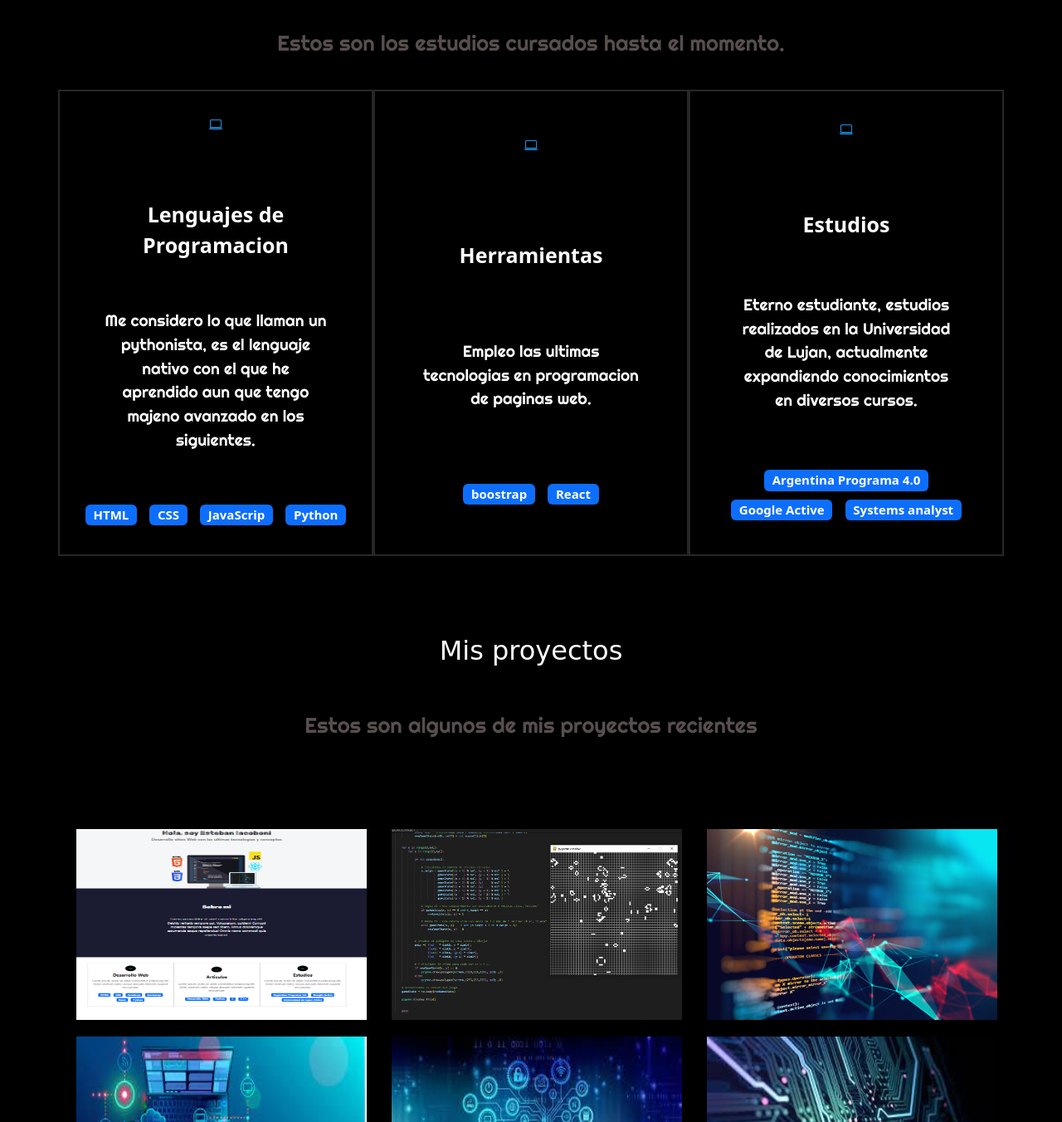
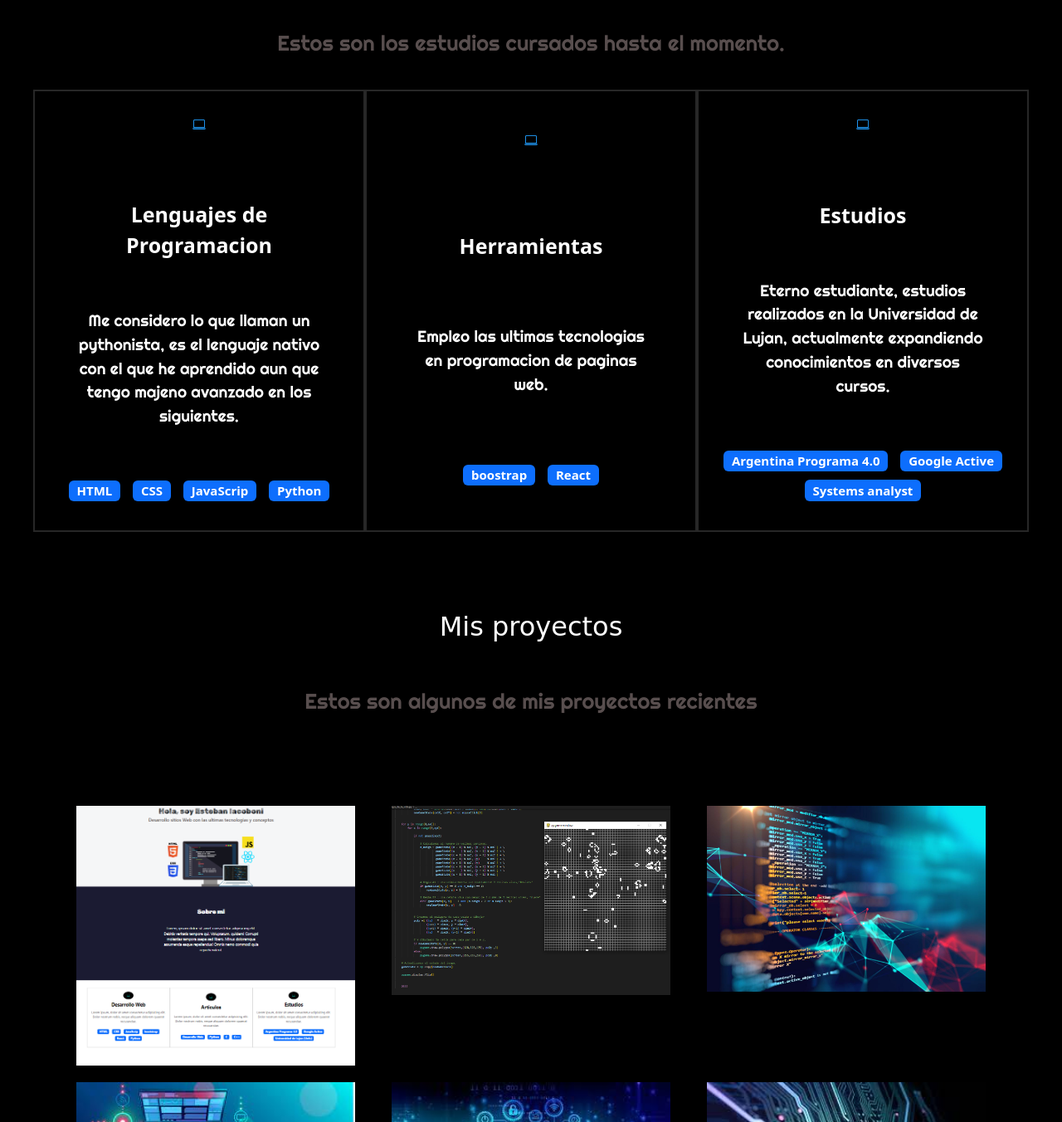
Before and after one commit to Max033/Max-Front-End.github.io, a plain HTML site: page index.html in a window 1280 px wide. Shown: the part 1448-2800 px from the top of the page at 83% size. Drawn offline with nearby package versions, Linux system fonts and the light colour scheme; a web font is replaced by a local one.

Commit message:
ajustamos responsive

```diff
--- a/index.html
+++ b/index.html
@@ -24,6 +24,9 @@
     <link rel="preconnect" href="https://fonts.gstatic.com" crossorigin>
     <link href="https://fonts.googleapis.com/css2?family=Cambo&family=Diplomata&display=swap" rel="stylesheet">
 <body>
+
+
+
     <!--Nav-->
     <nav class="navbar navbar-expand-md navbar-light flex-column">
         <div class="container-fluid">
@@ -55,7 +58,7 @@
         </div>
     </nav>
 
-    <!--Seccion Principal-->
+    <!------------------- Seccion Principal------------------->
     <section class="principal align-items-stretch ">
         <div class="principal-1 d-flex flex-column justify-center align-items-center">
             <img class="imagen-principal" src="imagen/icon.png" alt="Foto de Maximiliano">
@@ -68,7 +71,7 @@
         </div>
     </section>
 
-    <!--About Me-->
+    <!-------------------Seccion de About Me ------------------->
     <section id="sobre-mi" class="about-me seccion-oscura flex-column">
         <div class="contenedor">
             <h2 class="seccion-titulo">Sobre mi</h2>
@@ -85,9 +88,9 @@
         </div>
     </section>
 
-    <!--Experiencia-->
+    <!-------------------Seccion deExperiencia------------------->
     <section id="Experiencia" class="experiencia seccion-oscura">
-        <div class="container text-center">
+        <div class="container-fluid text-center d-flex">
             <div class="row">
                 <div>
                     <h2 class="seccion-titulo">Estudios</h2>
@@ -95,7 +98,7 @@
                 </div>
 
                 <!--Desarrollo Web-->
-                <div class="columna col-12 col-md-4">
+                <div class="columna col col-md-4 ">
                     <i class="bi bi-laptop"></i>
                     <p class="experiencia-titulo">Lenguajes de Programacion</p>
                     <p class="seccion-texto">Me considero lo que llaman un pythonista, es el lenguaje nativo con el que he aprendido aun que tengo majeno avanzado en los siguientes.</p>
@@ -107,7 +110,7 @@
                     </div>
                 </div>
                 <!--Artuculos-->
-                <div class="columna col-12 col-md-4">
+                <div class="columna col col-md-4 ">
                     <i class="bi bi-laptop"></i>
                     <p class="experiencia-titulo">Herramientas</p>
                     <p class="seccion-texto">
@@ -119,7 +122,7 @@
                     </div>
                 </div>
                 <!--Estudios-->
-                <div class="columna col-12 col-md-4">
+                <div class="columna col col-md-4 ">
                     <i class="bi bi-laptop"></i>
                     <p class="experiencia-titulo ">Estudios</p>
                     <p class="seccion-texto">
@@ -136,20 +139,20 @@
         </div>
     </section>
 
-    <!--Proyectos-->
-    <section id="Proyectos" class="proyectos-recientes seccion-oscura d-flex flex-column">
+    <!------------------- Seccion de Proyectos------------------->
+    <section id="Proyectos" class="proyectos-recientes seccion-oscura d-flex flex-column ">
         <h2 class="seccion-titulo ">Mis proyectos</h2>
         <h3 class="seccion-descripcion">Estos son algunos de mis proyectos recientes</h3>
         <!--Galeria de proyectos-->
-        <div class="container d-flex flex-column text-center proyectos-contenedor">
+        <div class="container text-center  proyectos-contenedor">
             <div class="row">
                 <!--Proyecto 1-->
                 <div class="col-12 col-md-6 col-lg-4">
                     <div class="proyecto">
-                        <img src="imagen/Captura de pantalla 2023-01-21 165704.png" alt="pagina web">
+                        <img src="imagen/Captura de pantalla 2023-01-21 165704.png"  alt="pagina web">
                         <div class="overlay">
                             <p>Pagina Web</p>
-                            <div class="iconos-contenedor">
+                            <div class="iconos-contenedor ">
                                 <a href="https://github.com/Max033" target="_blank" rel="noopener noreferrer">
                                     <i class="bi bi-github"></i>
                                 </a>
@@ -180,7 +183,7 @@
                 <!--Proyecto 3-->
                 <div class="col-12 col-md-6 col-lg-4">
                     <div class="proyecto">
-                        <img src="imagen/52894.jpg" alt="Proyecto 1">
+                        <img src="imagen/52894.jpg"  alt="Proyecto 1">
                         <div class="overlay">
                             <p>Proximamente</p>
                             <div class="iconos-contenedor">
@@ -198,7 +201,7 @@
                 <!--Proyecto 4-->
                 <div class="col-12 col-md-6 col-lg-4">
                     <div class="proyecto">
-                        <img src="imagen/descarga (2).jpeg" alt="Proyecto 1">
+                        <img src="imagen/descarga (2).jpeg"  alt="Proyecto 1">
                         <div class="overlay">
                             <p>Proximamente</p>
                             <div class="iconos-contenedor">
@@ -216,7 +219,7 @@
                 <!--Proyecto 5-->
                 <div class="col-12 col-md-6 col-lg-4">
                     <div class="proyecto">
-                        <img src="imagen/descarga (3).jpeg" alt="Proyecto 1">
+                        <img src="imagen/descarga (3).jpeg"  alt="Proyecto 1">
                         <div class="overlay">
                             <p>Proximamente</p>
                             <div class="iconos-contenedor">
@@ -234,7 +237,7 @@
                 <!--Proyecto 6-->
                 <div class="col-12 col-md-6 col-lg-4">
                     <div class="proyecto">
-                        <img src="imagen/descarga (4).jpeg" alt="Proyecto 1">
+                        <img src="imagen/descarga (4).jpeg"  alt="Proyecto 1">
                         <div class="overlay">
                             <p>Proximamente</p>
                             <div class="iconos-contenedor">
@@ -257,7 +260,7 @@
         </a>
     </section>
 
-    <!--Testimonios-->
+    <!-------------------Seccion de Testimonios------------------->
     <section id="Testimonios" class="testimonios seccion-oscura">
         <h2 class="seccion-titulo">Testimonios</h2>
         <h3 class="seccion-descripcion">Estos son algunos testimonios de mis clientes</h3>
@@ -310,9 +313,9 @@
           </div>
     </section>
 
-    <!--Contacto-->
+    <!-----------------Seccion de Contacto------------------->
 
-    <!--formulario-->
+    <!-------------------formulario------------------->
     <section id="Contacto" class="contacto seccion-oscura">
             <div class="container">
                 <div class="container text-center rectangulo d-flex justify-content-evenly">
@@ -336,7 +339,7 @@
                 </div>
             </div>
     </section>
-    <!--Contact-->
+    <!-------------------Contact------------------->
     <div id="Contacto" class="container-fluid formulario-principal d-flex flex-column  seccion-oscura">
         <form action="https://formsubmit.co/maximiliano.iacoboni@gmail.com" method="POST" class="row needs-validation"  >
 
@@ -391,7 +394,7 @@
         </form>
     </div>
 
-    <!-- Pie de pagina -->
+    <!-------------------Seccion de Pie de pagina ------------------->
     <footer class="seccion-oscura d-flex flex-column align-items-center justify-content-center">
         <img class="footer-logo rounded-circle" src="imagen/icon.png" width="1px" alt="foto de Maximiliano" >
         <p class="footer-texto text-center ">Aprendo y creo todos los dias <br>Creemos un proyecto juntos!</p>
@@ -417,6 +420,7 @@
             Creado por Esteban Maximiliano Iacoboni (2023) &#169;
         </div>
     </footer>
+
     <!-- JS Validacion-->
     <script src="js/function.js"></script>
     <!-- JS Boostrap-->
--- a/style.css
+++ b/style.css
@@ -78,7 +78,7 @@ h1 {
     background-color: #f5f6f7;
     min-height: 300px;
     text-align: center;
-    background-image: url("/imagen/desk3.png");
+    background-image: url("/imagen/fondo-punk.jpg");
     background-repeat: no-repeat;
     background-size: cover;
 
@@ -180,11 +180,13 @@ h1 {
     border-radius: 10px;
     display: block;
     transition: all 0.2s ease;
+
 }
 
 .proyectos-contenedor {
     padding-top: 60px;
     margin-bottom: 40px;
+
 }
 
 .overlay {
@@ -203,10 +205,12 @@ h1 {
     margin-bottom: 0;
 }
 
-.proyecto img {
+/*.proyecto img {
     height: 250px;
     width: 370px;
-}
+
+
+}*/
 
 .proyecto {
     position: relative;
```
